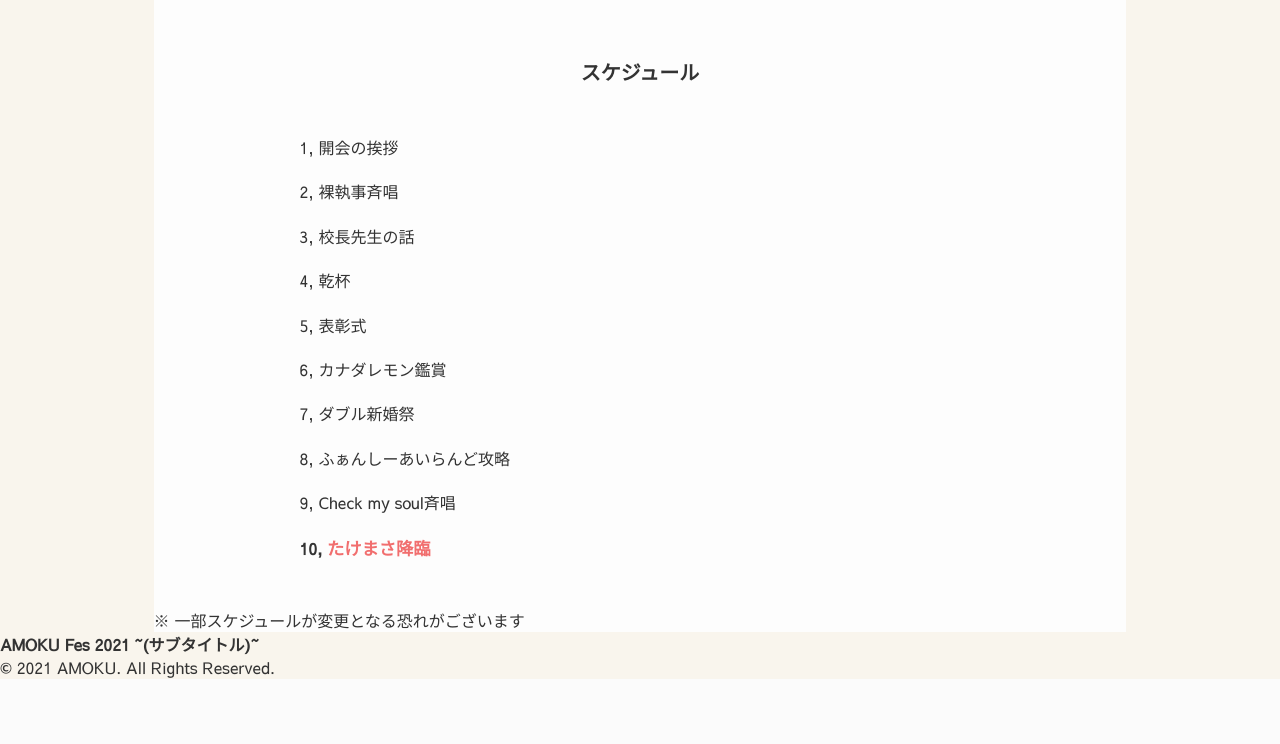
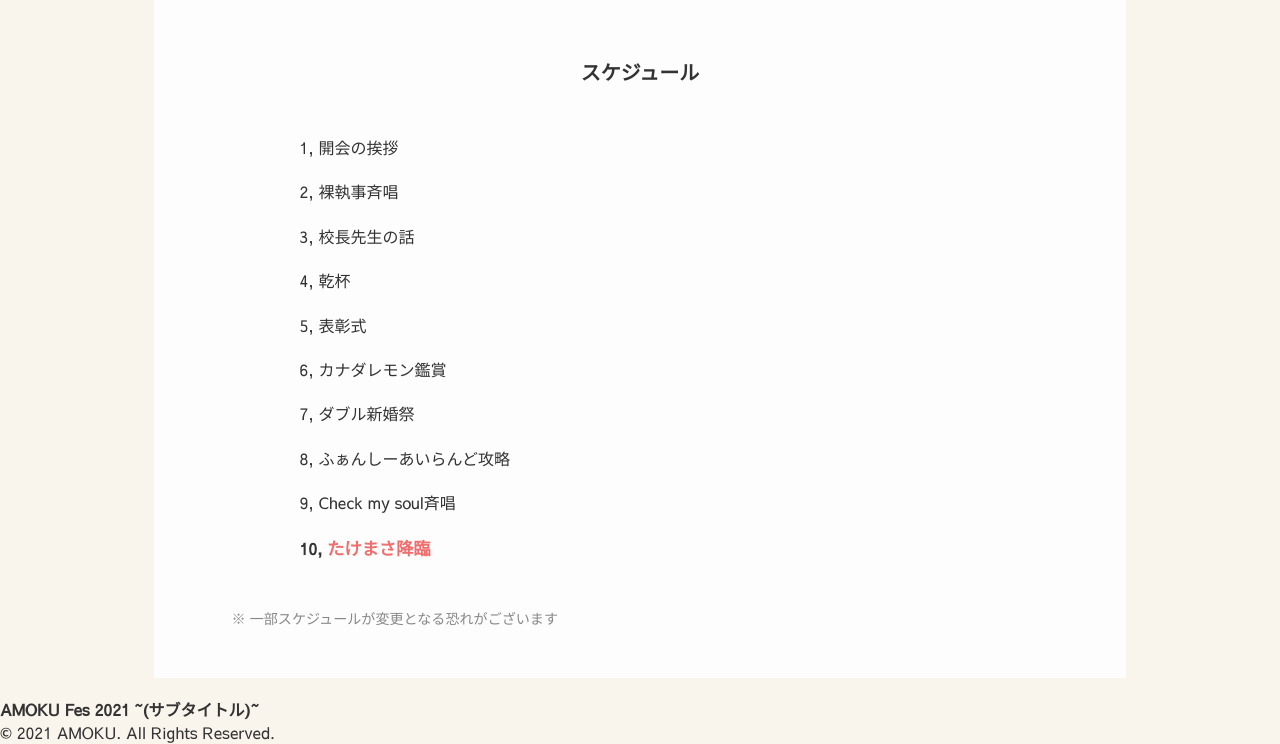
Before and after one commit to kazuya002ex/amoku_fes_2021, a PHP site: page / in a window 1280 px wide. Shown: the part 1071-1815 px from the top of the page. Before the commit the page ends 1750 px from the top, so only its background shows below. Run offline with PHP 8.4, Linux system fonts and the light colour scheme; some web fonts are replaced.

Commit message:
feat: attentionのcss

```diff
--- a/style.css
+++ b/style.css
@@ -203,3 +203,13 @@ header h1 {
   color: #333;
   font-size: 1rem;
 }
+
+.schedule-attention {
+  margin: 2% 8%;
+  font-size: 0.88rem;
+  padding-bottom: 5%;
+}
+
+.schedule-attention p {
+  color: #888;
+}
```
